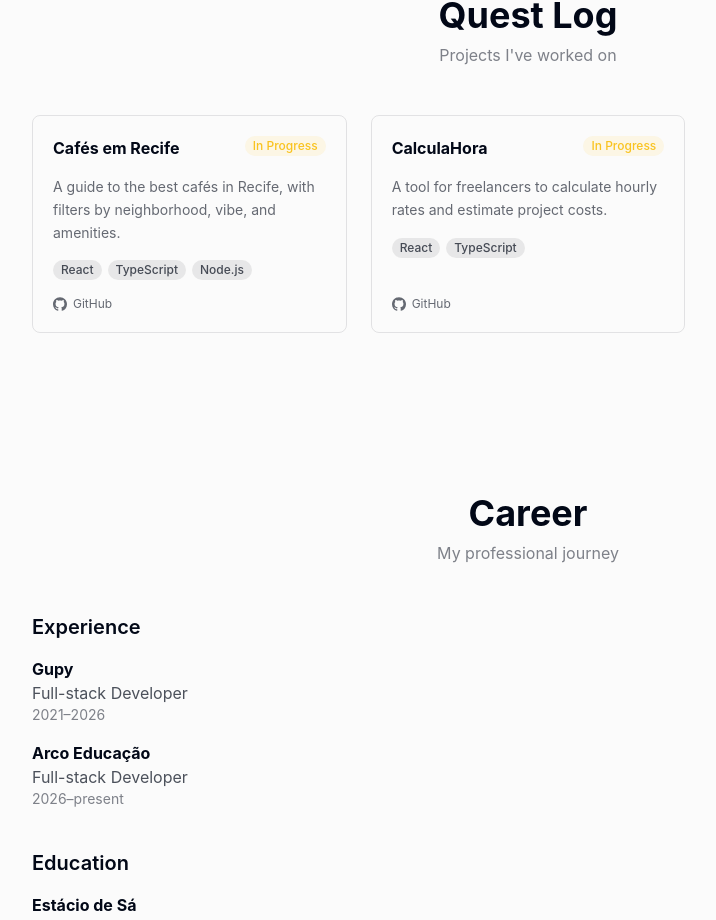
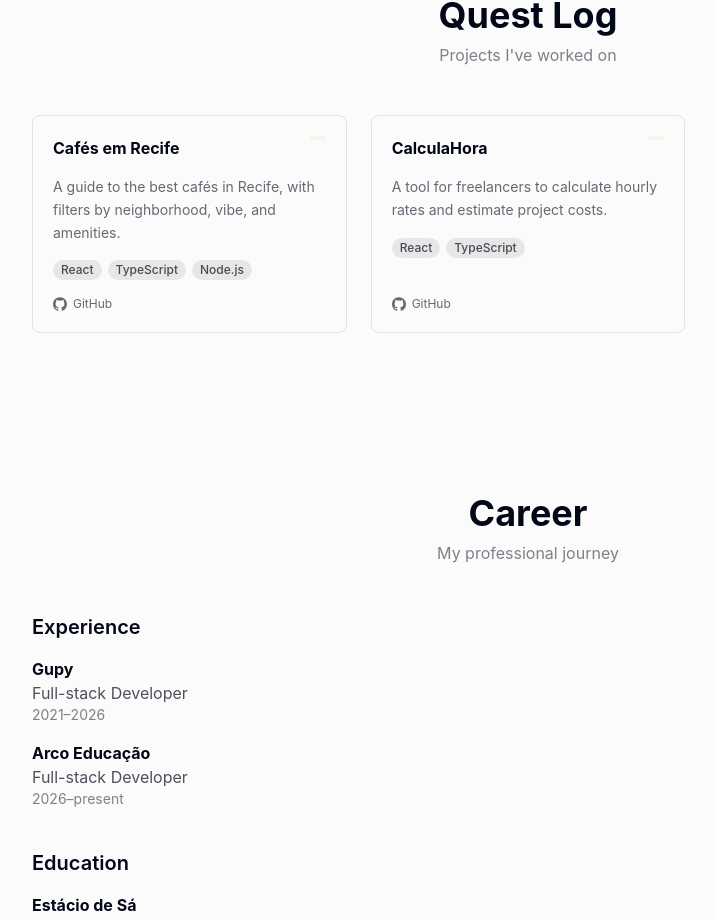
Before and after one commit to pradokez/portfolio, a React (Vite) app: page / in a window 1280 px wide. Shown: the part 1047-1967 px from the top of the page, without its empty margins (112-828 px from the left). Built offline with nearby package versions, Linux system fonts and the light colour scheme.

Commit message:
feat(projects): replace status with level+achievements fields

```diff
--- a/src/data/projects.ts
+++ b/src/data/projects.ts
@@ -1,9 +1,8 @@
-export type ProjectStatus = 'Complete' | 'In Progress'
-
 export interface Project {
   name: string
   description: string
-  status: ProjectStatus
+  level: 1 | 2
+  achievements: string[]
   techStack: string[]
   githubUrl: string
   liveUrl?: string
@@ -13,7 +12,11 @@ export const projects: Project[] = [
   {
     name: 'Cafés em Recife',
     description: 'A guide to the best cafés in Recife, with filters by neighborhood, vibe, and amenities.',
-    status: 'In Progress',
+    level: 1,
+    achievements: [
+      'Built interactive neighborhood filter with real-time results',
+      'Designed mobile-first layout for on-the-go use',
+    ],
     techStack: ['React', 'TypeScript', 'Node.js'],
     githubUrl: 'https://github.com/pradokez/cafes-em-recife',
     liveUrl: '#',
@@ -21,7 +24,11 @@ export const projects: Project[] = [
   {
     name: 'CalculaHora',
     description: 'A tool for freelancers to calculate hourly rates and estimate project costs.',
-    status: 'In Progress',
+    level: 1,
+    achievements: [
+      'Implemented dynamic rate calculator with tax and overhead support',
+      'Added project cost estimator with exportable summary',
+    ],
     techStack: ['React', 'TypeScript'],
     githubUrl: 'https://github.com/pradokez/calculahora',
     liveUrl: '#',
```
